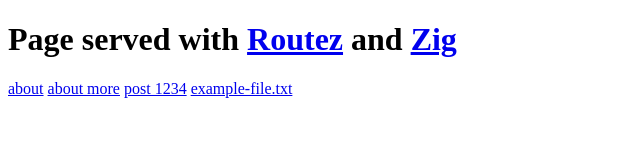
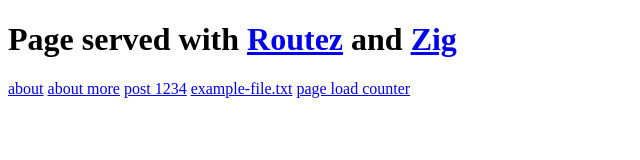
Before and after one commit to Vexu/routez, a plain HTML site: page examples/index.html in a window 1280 px wide. Shown: the whole page, without its empty margins (0-640 px from the left). Drawn offline with Linux system fonts and the light colour scheme.

Commit message:
add /counter

```diff
--- a/examples/index.html
+++ b/examples/index.html
@@ -9,5 +9,6 @@
         <a href="/about/more">about more</a>
         <a href="/post/1234">post 1234</a>
         <a href="/static/assets/example-file.txt">example-file.txt</a>
+        <a href="/counter">page load counter</a>
     </body>
 </html>
```
Also changed, not shown: 1 other file.
